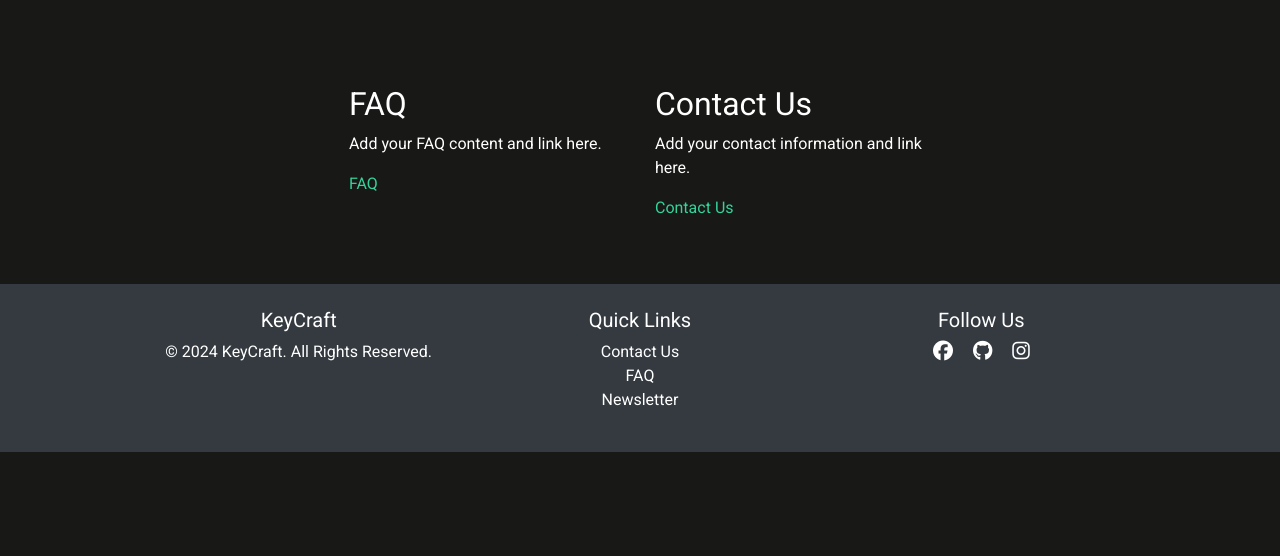
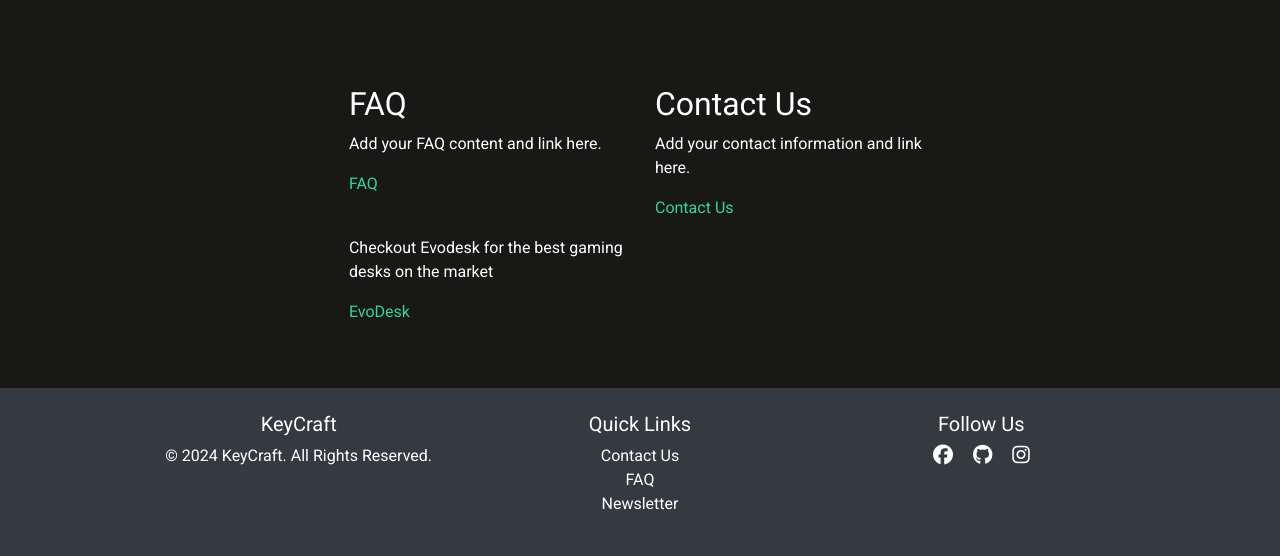
Before and after one commit to TerraBite147/KeyCraft, a Django app: page / in a window 1280 px wide. Shown: the part 2326-2882 px from the top of the page. Before the commit the page ends 2778 px from the top, so only its background shows below. Run offline with Django 3.2, Linux system fonts and the light colour scheme; parts of the project's set-up code (start-up, migrations or seed data) failed here and were passed over; some libraries are stand-ins or nearby versions.

Commit message:
feat(index): add rel to external link

```diff
--- a/home/templates/home/index.html
+++ b/home/templates/home/index.html
@@ -159,6 +159,12 @@
                     <a href="{% url 'contact' %}" class="text-green" aria-label="Contact us">Contact Us</a>
                 </p>
             </div>
+            <div class="col-md-6 text-white">
+                <p>Checkout Evodesk for the best gaming desks on the market</p>
+                <p>
+                    <a href="https://www.evodesk.com/gaming-desk" class="text-green" aria-label="EvoDesk" rel="noopener noreferrer" target="_blank">EvoDesk</a>
+                </p>
+            </div>
         </div>
     </div>
     {% endblock %}
```
